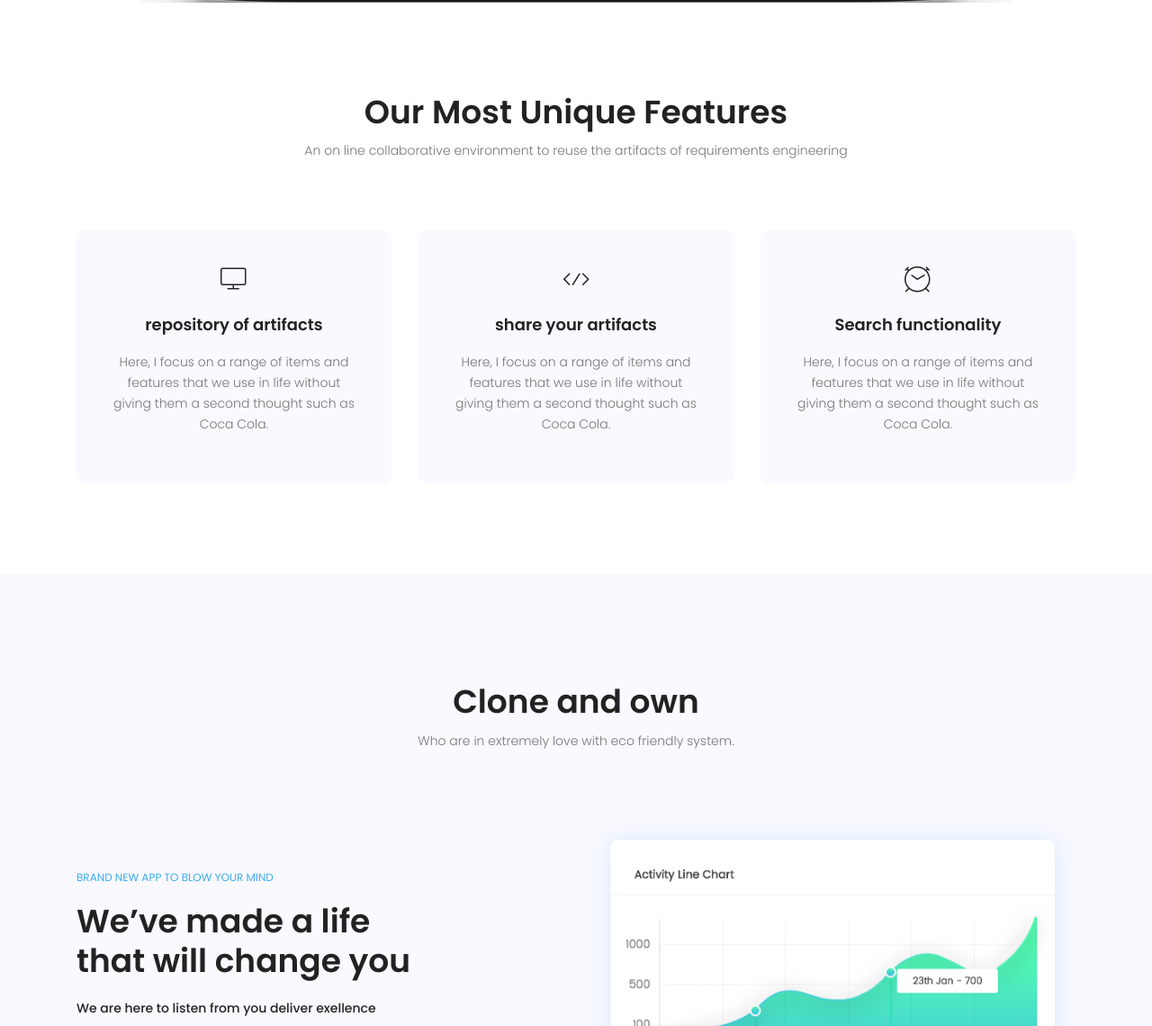
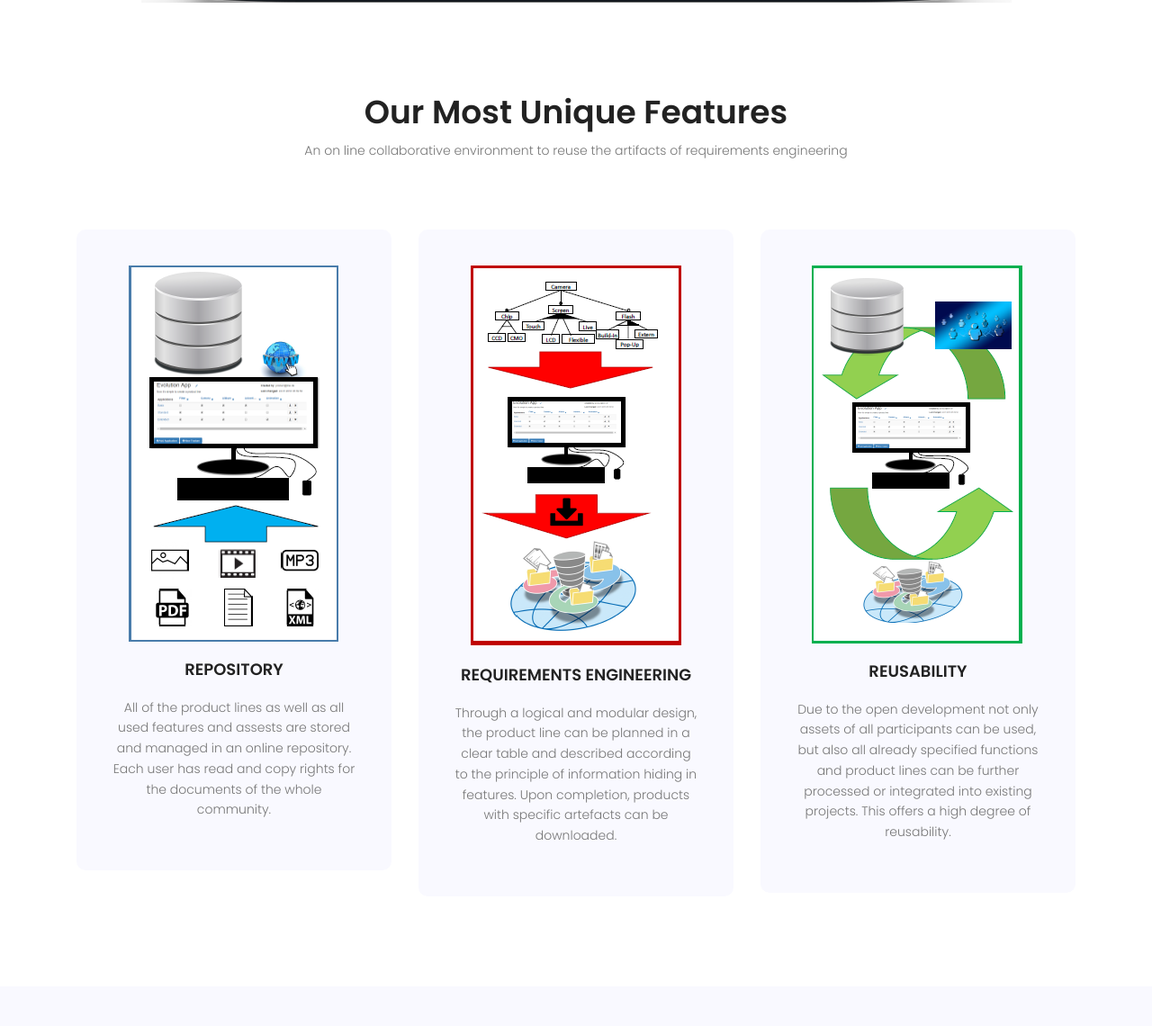
Before and after one commit to ghofrani85/ProductLinRE, a plain HTML site: page index.html in a window 1280 px wide. Shown: the part 1046-2186 px from the top of the page at 90% size. Drawn offline with nearby package versions, Linux system fonts and the light colour scheme; some packages are replaced by stand-ins of ours.

Commit message:
Update index.html

```diff
--- a/index.html
+++ b/index.html
@@ -93,34 +93,38 @@
 					<div class="row">
 						<div class="col-lg-4">
 							<div class="single-feature">
-								<span class="lnr lnr-screen"></span>
+								<!--<span class="lnr lnr-screen"></span>-->
+								<img class="mx-auto d-block img-fluid" src="img/firstpic.png" alt="">
 								<h4>
-									repository of artifacts
+									REPOSITORY
 								</h4>
 								<p>
-									Here, I focus on a range of items and features that we use in life without giving them a second thought such as Coca Cola.
+									All of the product lines as well as all used features and assests are stored and managed in an online repository. Each user has read and copy rights for the documents of the whole community.
 								</p>
 							</div>
 						</div>
 						<div class="col-lg-4">
 							<div class="single-feature">
-								<span class="lnr lnr-code"></span>
+								<!--<span class="lnr lnr-code"></span>-->
+								<img class="mx-auto d-block img-fluid" src="img/secondPic.png" alt="">
 								<h4>
-									share your artifacts
+									REQUIREMENTS ENGINEERING
 								</h4>
 								<p>
-									Here, I focus on a range of items and features that we use in life without giving them a second thought such as Coca Cola.
+									Through a logical and modular design, the product line can be planned in a clear table and described according to the principle of information hiding in features.
+Upon completion, products with specific artefacts can be downloaded.
 								</p>
 							</div>
 						</div>
 						<div class="col-lg-4">
 							<div class="single-feature">
-								<span class="lnr lnr-clock"></span>
+								<!--<span class="lnr lnr-clock"></span>-->
+								<img class="mx-auto d-block img-fluid" src="img/thirdPic.png" alt="">
 								<h4>
-									Search functionality
+									REUSABILITY
 								</h4>
 								<p>
-									Here, I focus on a range of items and features that we use in life without giving them a second thought such as Coca Cola.
+									Due to the open development not only assets of all participants can be used, but also all already specified functions and product lines can be further processed or integrated into existing projects. This offers a high degree of reusability.
 								</p>
 							</div>
 						</div>
```
